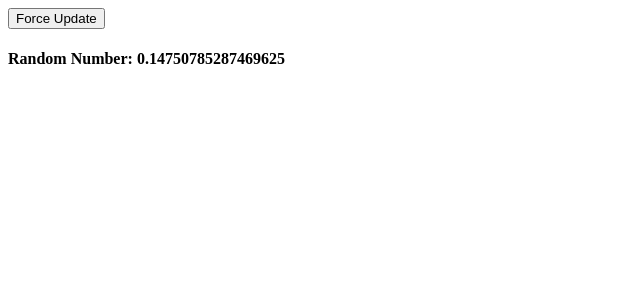
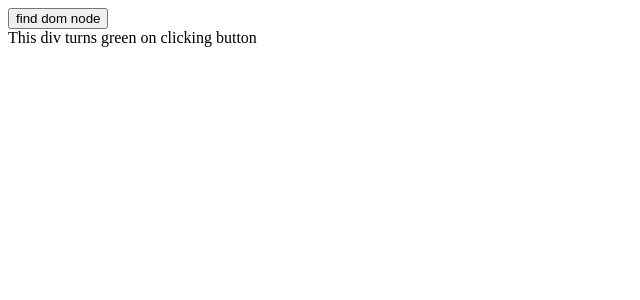
Before and after one commit to NavinCh/ReactApp, a React app: page / in a window 1280 px wide. Shown: the top 300 px of the page, without its empty margins (0-640 px from the left). Built offline with nearby package versions, Linux system fonts and the light colour scheme.

Commit message:
DOM Manipulation
For DOM manipulation, we can use ReactDOM.findDOMNode() method. First we
need to import react-dom.

```diff
--- a/App.jsx
+++ b/App.jsx
@@ -1,21 +1,23 @@
 import React from 'react';
+import ReactDom from 'react-dom';
 
 class App extends React.Component{
 	constructor(){
 		super();
 
-		this.forceUpdateHandler = this.forceUpdateHandler.bind(this);
+		this.findDomNodeHandler = this.findDomNodeHandler.bind(this);
 	};
 
-	forceUpdateHandler(){
-		this.forceUpdate();
+	findDomNodeHandler(){
+		var myDiv = document.getElementById('myDiv');
+		ReactDom.findDOMNode(myDiv).style.color = 'green';
 	};
 
 	render() {
 		return (
 			<div>
-				<button onClick={this.forceUpdateHandler}>Force Update</button>
-				<h4>Random Number: {Math.random()}</h4>
+				<button onClick={this.findDomNodeHandler}>find dom node</button>
+				<div id="myDiv">This div turns green on clicking button</div>
 			</div>
 		);
 	}
```
